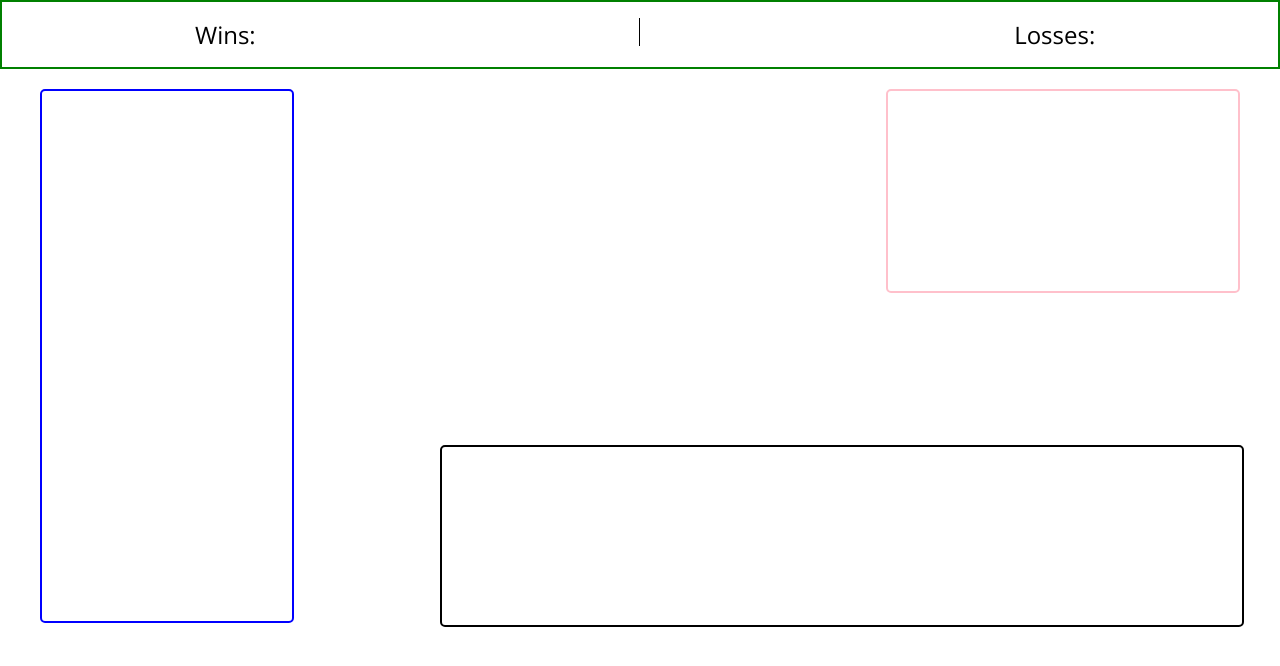
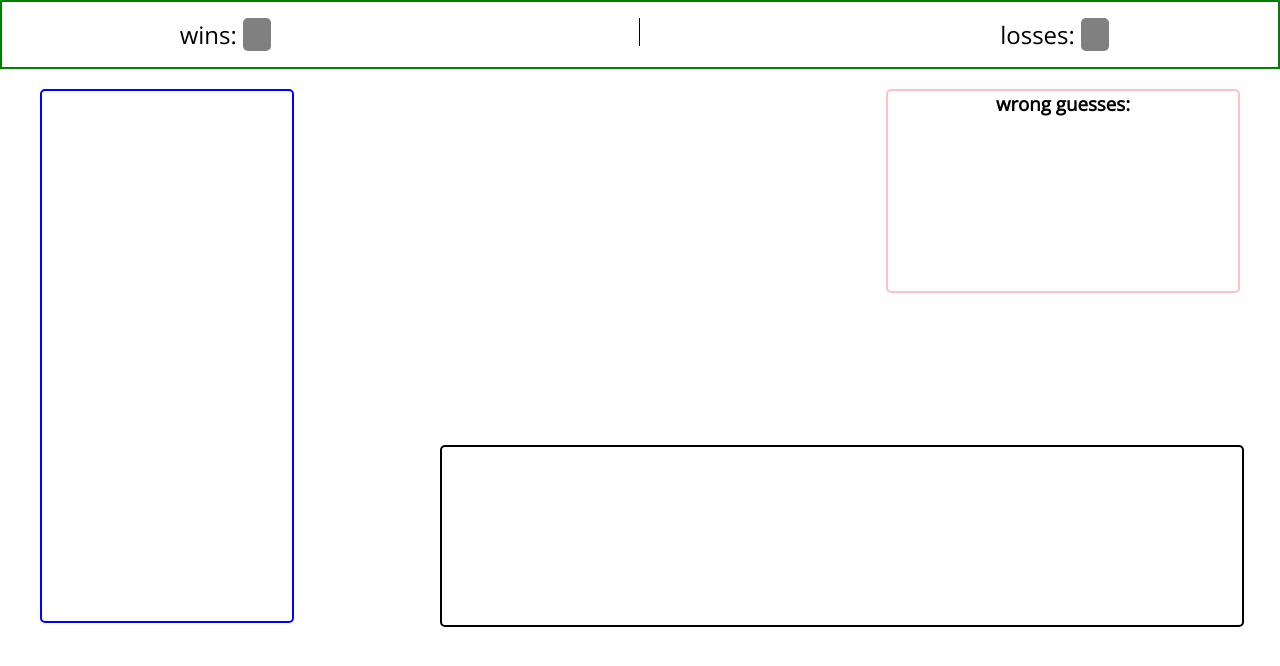
Before and after one commit to JSpeed8th/Capstone, a plain HTML site: page index.html in a window 1280 px wide. Drawn offline with nearby package versions, Linux system fonts and the light colour scheme; files that its build step writes are made by us from their sources.

Commit message:
routine commit

```diff
--- a/index.html
+++ b/index.html
@@ -9,15 +9,15 @@
   <body>
 
     <nav>
-      <div class= wins>Wins: <spanclass="winCounter"></span> </div>
+      <div class= wins>wins: <span class="winCounter"></span> </div>
       <div class="dividerInChief"></div>
-      <div class="losses">Losses: <spanclass="loseCounter"></span> </div>
+      <div class="losses">losses: <span class="loseCounter"></span> </div>
     </nav>
 
     <div class="main_content_wrapper">
       <div class="hangman"></div>
       <div class="guess_wrapper">
-        <div class="num_of_guesses"></div>
+        <div class="num_of_guesses"> <h3>wrong guesses:</h3> </div>
       </div>
       <div class="word"></div>
     </div>
--- a/index.js
+++ b/index.js
@@ -1,29 +1,38 @@
 var wordArray = ['Ghoul', 'Gobblin', 'Scarecrow', 'Ghost', 'Potion'];
-var wordInDashes = '';
+var wordInDashes = [];
 var word;
 var tempWord;
 var wrongGuesses = [];
 
+
+//--------------------RETURNS A RANDOM WORD WITHIN ARRAY------------------------
 
 function randomWordChooser() {
   let index = Math.floor(Math.random() * wordArray.length);
   return wordArray[index];
 };
 
+// function replaceLettersWithDash() {
+//   word = randomWordChooser()
+//   tempWord = word.split('');
+//   for(let a = 0; a < word.length; a++) {
+//     wordInDashes += '_';
+//   }
+//   console.log(word);
+//   wordInDashes = wordInDashes.split('');
+// }
+
 function replaceLettersWithDash() {
   word = randomWordChooser()
   tempWord = word.split('');
-  for(let a = 0; a < word.length; a++) {
-    wordInDashes += '_';
-  }
-  console.log(word);
-  wordInDashes = wordInDashes.split('');
+  console.log(word)
+  word.split('').forEach(function(){wordInDashes.push('_')})
 }
 
 function guessIt() {
-  wordInDashes = '';
+  wordInDashes = [];
   replaceLettersWithDash()
-  console.log(wordInDashes);
+  console.log(wordInDashes.join(' '));
   while(word != '') {
     var letter = prompt('Guess a word!');
     if(word.includes(letter) == true) {
@@ -36,11 +45,11 @@ function guessIt() {
       alert('Please, try again')
     }
   }
-  alert('Congradulations! You guessed ' + tempWord.join(''))
   console.log(`Incorrect guesses: ${wrongGuesses}`)
   return 'You Win!'
 }
 
+// ---------------------PRINTS THE STATUS OF THE GAME---------------------------
 
 function status(letter) {
   for(let a = 0; a < tempWord.length; a++) {
@@ -48,8 +57,10 @@ function status(letter) {
       wordInDashes[a] = letter;
     }
   }
-  console.log(wordInDashes)
+  console.log(wordInDashes.join(' '))
 }
+
+// ------------------PUSHES INCORRECT GUESSES INTO AN ARRAY---------------------
 
 function youLost(letter) {
   if (!wrongGuesses.includes(letter)) {
--- a/stylesheets/_main_content_wrapper.scss
+++ b/stylesheets/_main_content_wrapper.scss
@@ -20,6 +20,10 @@
   border-radius: 5px;
 }
 
+.num_of_guesses h3 {
+  text-align: center;
+}
+
 .hangman {
   height: 530px;
   width: 250px;
--- a/stylesheets/_navbar.scss
+++ b/stylesheets/_navbar.scss
@@ -20,3 +20,14 @@ nav {
   width: 1px;
   background-color: black;
 }
+
+.loseCounter, .winCounter{
+  text-align: center;
+  display: inline-block;
+  min-width: 28px;
+  height: 28px;
+  border-radius: 5px;
+  background-color: gray;
+  padding-bottom: 5px;
+  margin-bottom: -7px;
+}
```
